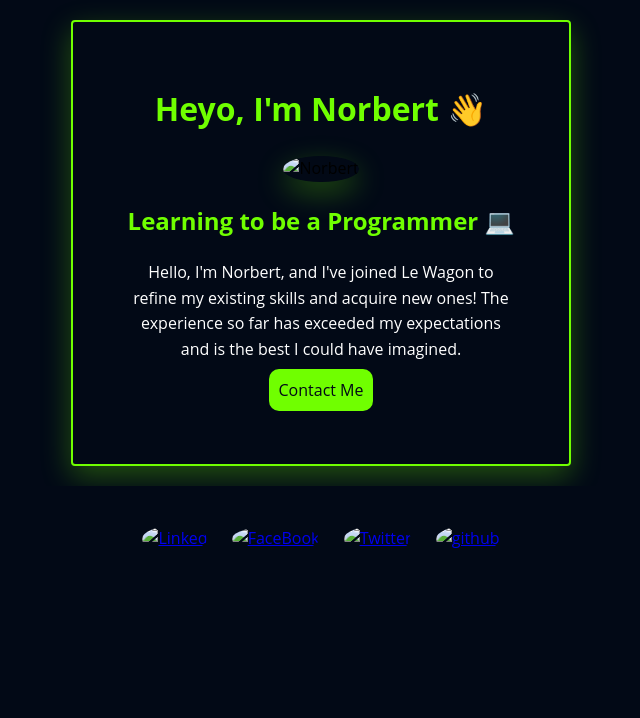
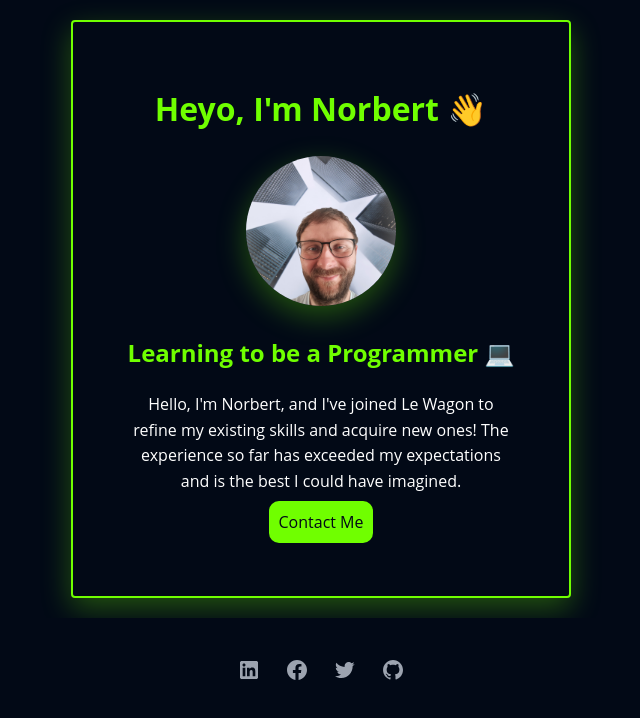
Before and after one commit to NoriFe/BabyPortfolio, a plain HTML site: page index.html in a window 1280 px wide. Shown: the whole page, without its empty margins (319-959 px from the left). Drawn offline with Linux system fonts and the light colour scheme.

Commit message:
Update index.html

```diff
--- a/index.html
+++ b/index.html
@@ -16,7 +16,7 @@
             <div class="card">
                 <header>
                     <h1 class="font-main-color font-h1-size">Heyo, I'm Norbert 👋</h1>
-                    <img src="images/MyPhoto.png" width="150" height="150" id="img-circle" alt="Norbert">
+                    <img src="./profile/images/MyPhoto.png" width="150" height="150" id="img-circle" alt="Norbert">
                     <h2 class="font-main-color">Learning to be a Programmer 💻</h2>
                 </header>
                 <section>
@@ -36,19 +36,19 @@
             <ul>
                 <li>
                     <a rel="noopener" href="https://www.linkedin.com/in/norbert-skwierczynski/" target="_blank">
-                        <img width="24" height="24" src="images/linked.svg" alt="Linked" /></a>
+                        <img width="24" height="24" src="./profile/images/linked.svg" alt="Linked" /></a>
                 </li>
                 <li>
                     <a rel="noopener" href="https://www.facebook.com/norbert.skwierczynski" target="_blank">
-                        <img width="24" height="24" src="images/FC.svg" alt="FaceBook" /></a>
+                        <img width="24" height="24" src="./profile/images/FC.svg" alt="FaceBook" /></a>
                 </li>
                 <li>
                     <a rel="noopener" href="https://twitter.com/skwierczyn79670" target="_blank">
-                        <img width="24" height="24" src="images/twitter.svg" alt="Twitter" /></a>
+                        <img width="24" height="24" src="./profile/images/twitter.svg" alt="Twitter" /></a>
                 </li>
                 <li>
                     <a rel="noopener" href="https://github.com/NoriFe" target="_blank">
-                        <img width="24" height="24" src="images/git.svg" alt="github" /></a>
+                        <img width="24" height="24" src="./profile/images/git.svg" alt="github" /></a>
                 </li>
             </ul>
         </footer>
```
